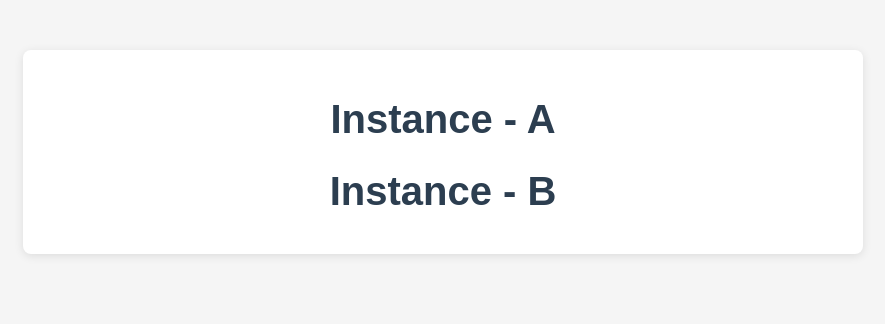
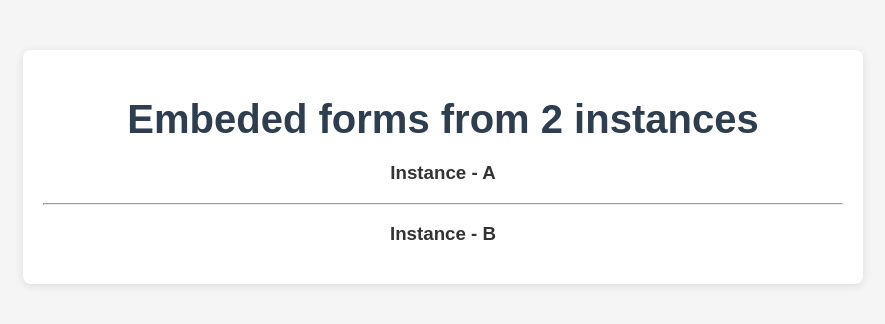
Before and after one commit to rahuld-dev/rahuld-dev.github.io, a plain HTML site: page index.html in a window 1280 px wide. Shown: the whole page, without its empty margins (197-1082 px from the left). Drawn offline with Linux system fonts and the light colour scheme.

Commit message:
updating

```diff
--- a/index.html
+++ b/index.html
@@ -8,10 +8,11 @@
 </head>
 <body>
     <div class="container">
-        <h1>Instance - A</h1>
+        <h1>Embeded forms from 2 instances</h1>
+        <h3>Instance - A</h3>
         <script type="text/javascript" src="//rd-qa01.qa.acs.acquia.io/form/generate.js?id=9"></script>
-
-        <h1>Instance - B</h1>
+        <hr>
+        <h3>Instance - B</h3>
         <script type="text/javascript" src="//rd-qa05.qa.acs.acquia.io/form/generate.js?id=1"></script>
     </div>
 </body>
```
